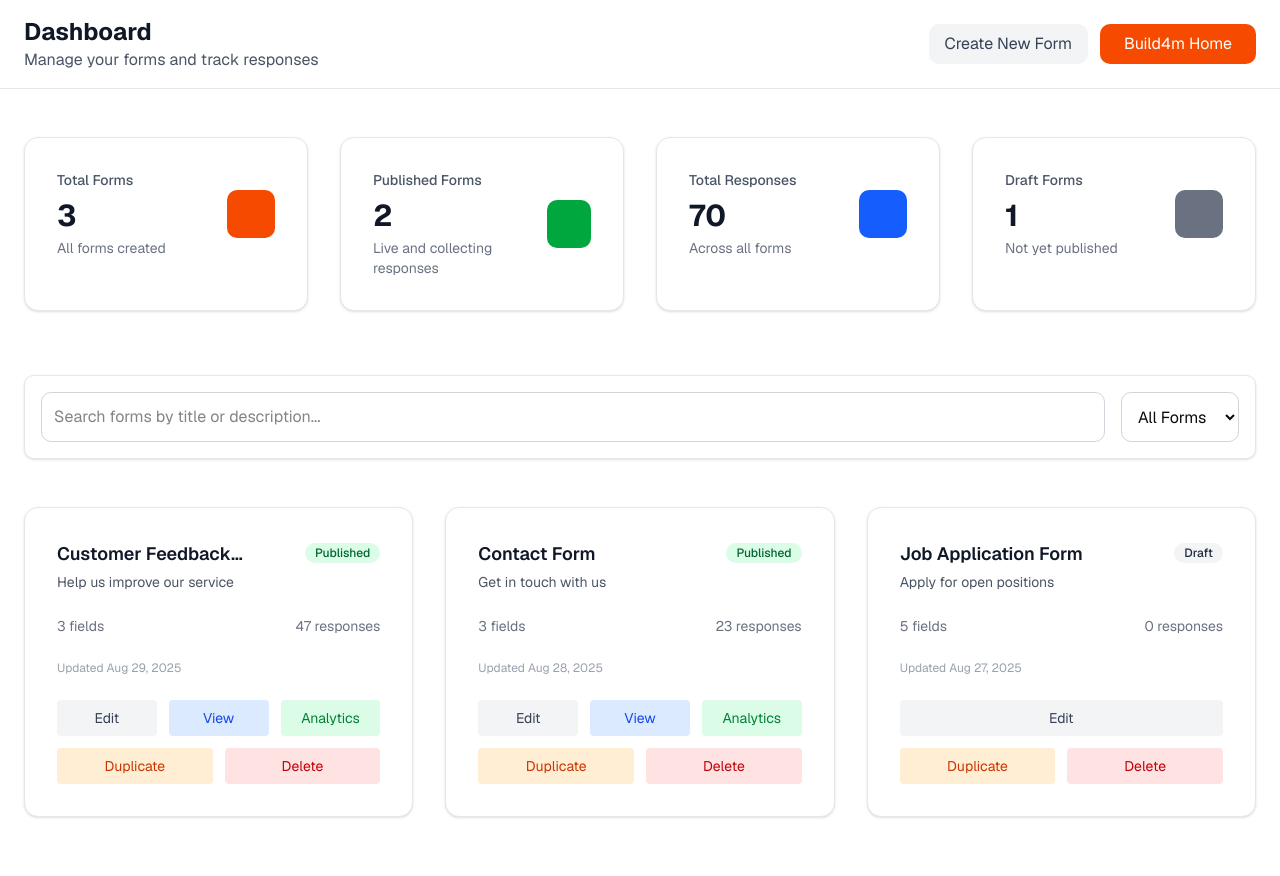
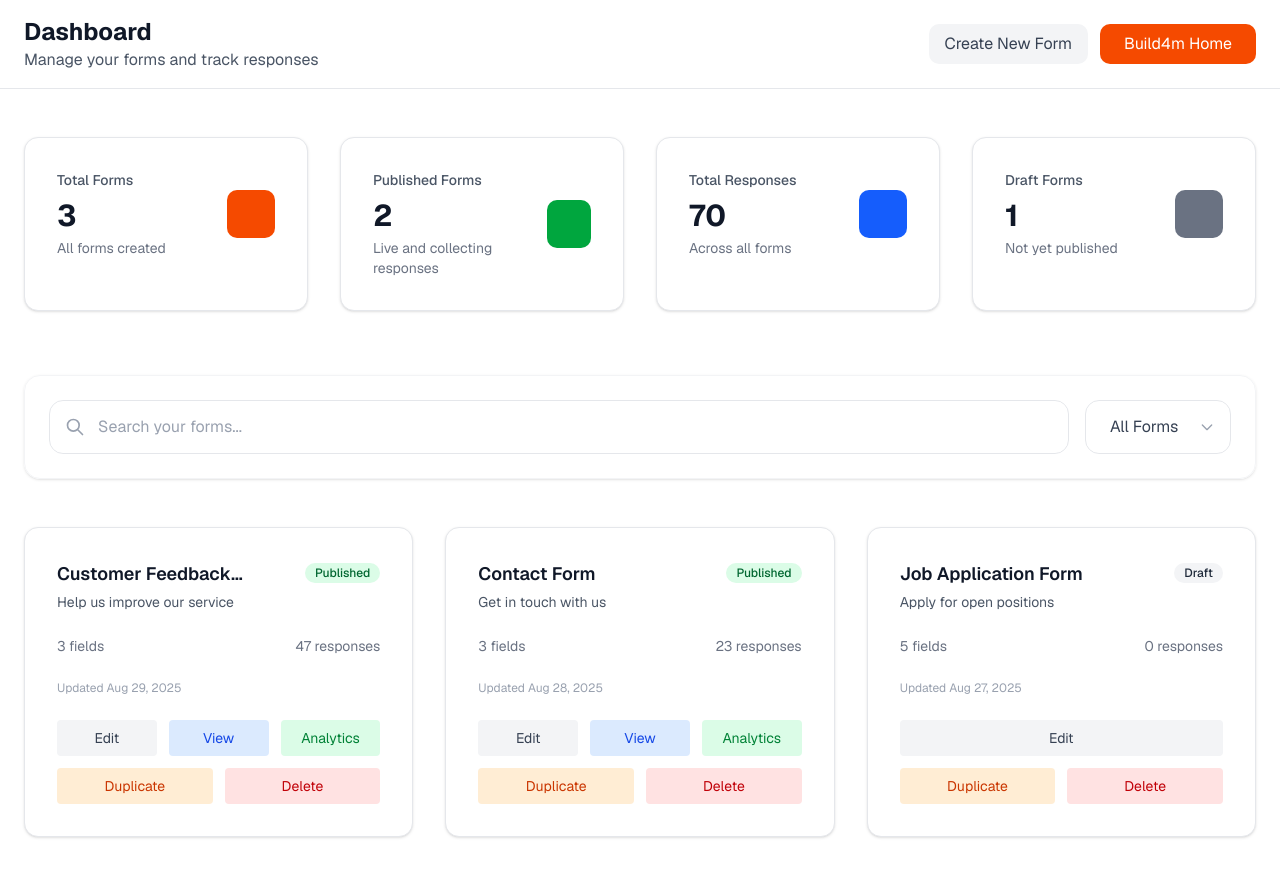
Before and after one commit to Danjari/build4m, a Next.js app: page /dashboard in a window 1280 px wide. Shown: the top 876 px of the page. Built offline with nearby package versions, Linux system fonts and the light colour scheme.

Commit message:
Refactor SearchBar component: move to dashboard directory and remove old implementation for improved organization.

```diff
--- /dev/null
+++ b/app/dashboard/loading.tsx
@@ -0,0 +1,3 @@
+export default function Loading() {
+    return null
+  }
--- a/app/dashboard/page.tsx
+++ b/app/dashboard/page.tsx
@@ -5,7 +5,7 @@ import { useRouter } from "next/navigation"
 import type { FormData } from "../../types/form"
 import { DashboardStats } from "../../components/dashboard/dashboard-stats"
 import { FormGrid } from "../../components/dashboard/form-grid"
-import { SearchBar } from "../../components/search-bar"
+import SearchBar from "../../components/dashboard/search-bar"
 
 export default function DashboardPage() {
   const router = useRouter()
--- /dev/null
+++ b/components/dashboard/search-bar.tsx
@@ -0,0 +1,50 @@
+import React from "react"
+
+interface SearchBarProps {
+  searchQuery: string
+  filterStatus: "all" | "published" | "draft"
+  onSearchChange: (query: string) => void
+  onFilterChange: (status: "all" | "published" | "draft") => void
+}
+
+export default function SearchBar({ searchQuery, filterStatus, onSearchChange, onFilterChange }: SearchBarProps) {
+  return (
+    <div className="bg-white/50 backdrop-blur-sm rounded-2xl border border-gray-100 p-6 shadow-sm">
+      <div className="flex flex-col lg:flex-row gap-4">
+        {/* Search Input */}
+        <div className="flex-1 relative">
+          <div className="absolute inset-y-0 left-0 pl-4 flex items-center pointer-events-none">
+            <svg className="h-5 w-5 text-gray-400" fill="none" viewBox="0 0 24 24" stroke="currentColor">
+              <path strokeLinecap="round" strokeLinejoin="round" strokeWidth={2} d="M21 21l-6-6m2-5a7 7 0 11-14 0 7 7 0 0114 0z" />
+            </svg>
+          </div>
+          <input
+            type="text"
+            placeholder="Search your forms..."
+            value={searchQuery}
+            onChange={(e) => onSearchChange(e.target.value)}
+            className="w-full pl-12 pr-4 py-3.5 bg-white/70 border border-gray-200 rounded-xl focus:ring-2 focus:ring-orange-500/20 focus:border-orange-500 outline-none transition-all duration-200 placeholder:text-gray-400 text-gray-700"
+          />
+        </div>
+
+        {/* Filter Dropdown */}
+        <div className="relative">
+          <select
+            value={filterStatus}
+            onChange={(e) => onFilterChange(e.target.value as "all" | "published" | "draft")}
+            className="appearance-none w-full lg:w-auto px-6 py-3.5 bg-white/70 border border-gray-200 rounded-xl focus:ring-2 focus:ring-orange-500/20 focus:border-orange-500 outline-none transition-all duration-200 text-gray-700 cursor-pointer pr-12"
+          >
+            <option value="all" className="py-2">All Forms</option>
+            <option value="published" className="py-2">Published</option>
+            <option value="draft" className="py-2">Draft</option>
+          </select>
+          <div className="absolute inset-y-0 right-0 pr-4 flex items-center pointer-events-none">
+            <svg className="h-4 w-4 text-gray-400" fill="none" viewBox="0 0 24 24" stroke="currentColor">
+              <path strokeLinecap="round" strokeLinejoin="round" strokeWidth={2} d="M19 9l-7 7-7-7" />
+            </svg>
+          </div>
+        </div>
+      </div>
+    </div>
+  )
+}
--- a/components/search-bar.tsx
+++ /dev/null
@@ -1,37 +0,0 @@
-"use client"
-
-interface SearchBarProps {
-  searchQuery: string
-  onSearchChange: (query: string) => void
-  filterStatus: "all" | "published" | "draft"
-  onFilterChange: (status: "all" | "published" | "draft") => void
-}
-
-export function SearchBar({ searchQuery, onSearchChange, filterStatus, onFilterChange }: SearchBarProps) {
-  return (
-    <div className="bg-white rounded-lg shadow-sm border border-gray-200 p-4">
-      <div className="flex flex-col md:flex-row gap-4">
-        <div className="flex-1">
-          <input
-            type="text"
-            placeholder="Search forms by title or description..."
-            value={searchQuery}
-            onChange={(e) => onSearchChange(e.target.value)}
-            className="w-full p-3 border border-gray-300 rounded-lg focus:ring-2 focus:ring-orange-500 focus:border-orange-500 outline-none"
-          />
-        </div>
-        <div className="flex gap-2">
-          <select
-            value={filterStatus}
-            onChange={(e) => onFilterChange(e.target.value as "all" | "published" | "draft")}
-            className="p-3 border border-gray-300 rounded-lg focus:ring-2 focus:ring-orange-500 focus:border-orange-500 outline-none"
-          >
-            <option value="all">All Forms</option>
-            <option value="published">Published</option>
-            <option value="draft">Draft</option>
-          </select>
-        </div>
-      </div>
-    </div>
-  )
-}
```
